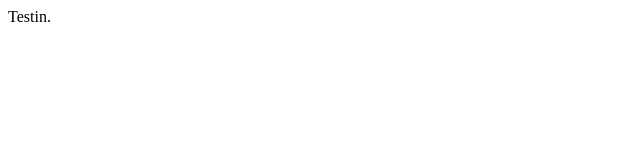
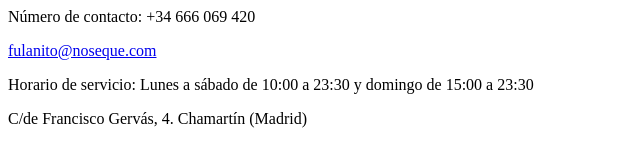
Before and after one commit to nicolascastrocai/Grupo1__Carta-Restaurante, a plain HTML site: page index.html in a window 1280 px wide. Shown: the whole page, without its empty margins (0-640 px from the left). Drawn offline with Linux system fonts and the light colour scheme.

Commit message:
Update index.html

```diff
--- a/index.html
+++ b/index.html
@@ -1 +1,6 @@
-Testin.
+<footer>
+  <p>Número de contacto: +34 666 069 420</p>
+  <p><a href="mailto:fulanito@noseque.com">fulanito@noseque.com</a></p>
+  <p>Horario de servicio: Lunes a sábado de 10:00 a 23:30 y domingo de 15:00 a 23:30</p>
+  <p>C/de Francisco Gervás, 4. Chamartín (Madrid)</p>
+</footer>
```
